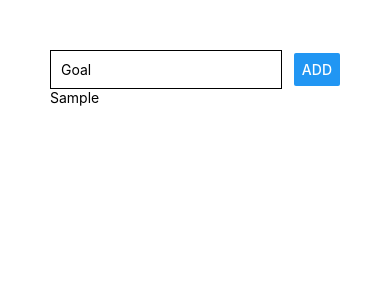
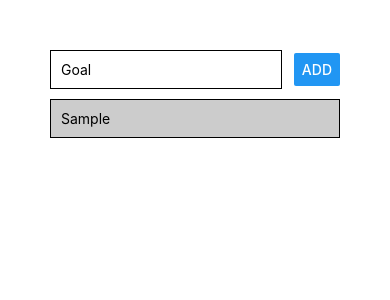
Before and after one commit to mirighost/Native-ToDo-app, a React Native app: screen / in a window 390 px wide. Both pictures are taken after typing "Sample" into the empty fields and a click on the button "ADD". Shown: the top 300 px of the page. Built offline with nearby package versions, Linux system fonts and the light colour scheme.

Commit message:
added styles, separated components

```diff
--- a/App.js
+++ b/App.js
@@ -1,38 +1,30 @@
 import React, { useState } from 'react';
-import { StyleSheet, View, Button, TextInput, Text } from 'react-native';
+import { StyleSheet, View, FlatList } from 'react-native';
+import GoalItem from './components/GoalItem';
+import GoalInput from './components/GoalInput';
 
 export default function App() {
-    const [enteredGoal, setEnteredGoal] = useState('');
     const [goals, setGoals] = useState([]);
 
-    // New item
-    const goalInputHandler = (enteredText) => {
-        setEnteredGoal(enteredText)
-    };
-
     // Adding items to list
-    const addGoalHandler = () => {
-        setGoals(currentGoals => [...currentGoals, enteredGoal]);
-        setEnteredGoal('')
+    const addGoalHandler = goalTittle => {
+        setGoals(currentGoals => [
+            ...currentGoals,
+            { key: Math.random().toString(), value: goalTittle }
+        ]);
     };
 
     return (
         <View style={styles.screen}>
-            <View style={styles.inputContainer}>
+            <GoalInput onAddGoal={addGoalHandler} />
 
-                <TextInput
-                    placeholder="Goal"
-                    style={styles.input}
-                    onChangeText={goalInputHandler}
-                    value={enteredGoal}
-                />
-
-                <Button title="ADD" onPress={addGoalHandler} />
-
-            </View>
-            <View>
-                {goals.map((goal) => <Text key={goal}>{goal}</Text>)}
-            </View>
+            {/* List of items */}
+            <FlatList
+                data={goals}
+                renderItem={itemData => {
+                    return <GoalItem title={itemData.item.value} />;
+                }}
+            />
         </View>
     );
 };
@@ -49,8 +41,8 @@
     },
     input: {
         width: '80%',
-        borderBottomColor: "black",
+        borderBottomColor: 'black',
         borderWidth: 1,
         padding: 10
-    }
+    },
 });
--- /dev/null
+++ b/components/GoalInput.js
@@ -0,0 +1,43 @@
+import React, { useState } from 'react';
+import { View, TextInput, Button, StyleSheet } from 'react-native';
+
+const GoalInput = props => {
+    const [enteredGoal, setEnteredGoal] = useState('');
+
+    // New item
+    const goalInputHandler = (enteredText) => {
+        setEnteredGoal(enteredText);
+    };
+
+    return (
+        <View style={styles.inputContainer}>
+            <TextInput
+                placeholder="Goal"
+                style={styles.input}
+                onChangeText={goalInputHandler}
+                value={enteredGoal}
+            />
+
+            <Button title="ADD" onPress={() => {
+                props.onAddGoal(enteredGoal);
+                setEnteredGoal('')
+            }} />
+        </View>
+    );
+};
+
+const styles = StyleSheet.create({
+    inputContainer: {
+        flexDirection: 'row',
+        justifyContent: 'space-between',
+        alignItems: 'center'
+    },
+    input: {
+        width: '80%',
+        borderBottomColor: 'black',
+        borderWidth: 1,
+        padding: 10
+    },
+});
+
+export default GoalInput;
--- /dev/null
+++ b/components/GoalItem.js
@@ -0,0 +1,22 @@
+import React from 'react';
+import { View, Text, StyleSheet } from 'react-native';
+
+const GoalItem = props => {
+    return (
+        <View style={styles.listItem}>
+            <Text>{props.title}</Text>
+        </View>
+    );
+};
+
+const styles = StyleSheet.create({
+    listItem: {
+        marginVertical: 10,
+        padding: 10,
+        backgroundColor: "#ccc",
+        borderColor: 'black',
+        borderWidth: 1
+    }
+});
+
+export default GoalItem;
```
Also changed, not shown: .expo-shared/assets.json.
